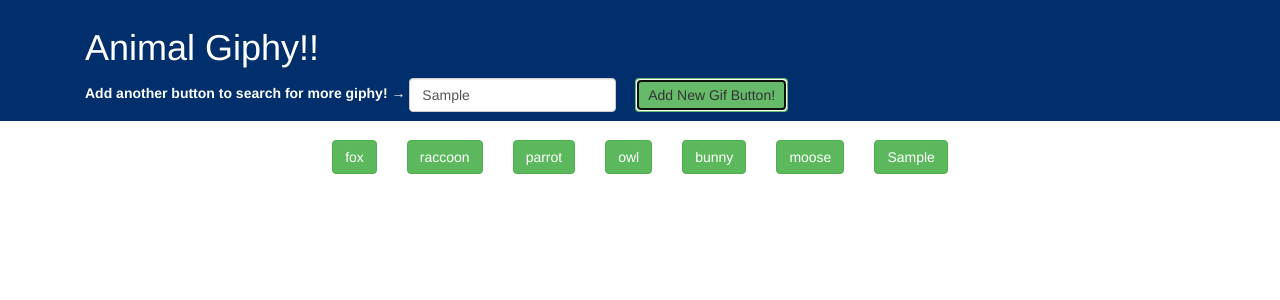
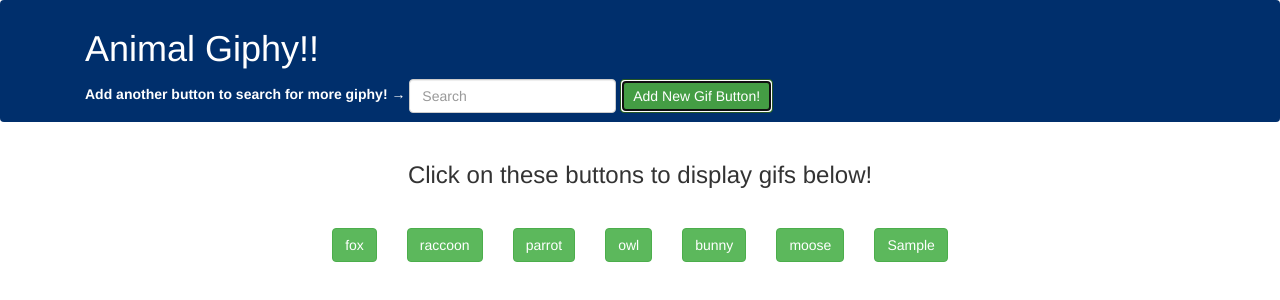
Before and after one commit to bafzali/giphy-api, a plain HTML site: page index.html in a window 1280 px wide. Both pictures are taken after typing "Sample" into the empty fields and a click on the button "Add New Gif Button!". Drawn offline with nearby package versions, Linux system fonts and the light colour scheme.

Commit message:
fully working, no youtube api set up yet

```diff
--- a/assets/css/style.css
+++ b/assets/css/style.css
@@ -8,9 +8,12 @@ secondary-dk: #338a3e
 */
 
 button {
-  margin: 0 15px;
+  margin: 15px;
   background-color: #66bb6a;
   color: white;
+}
+.form-button {
+  margin: 0;
 }
 
 .navbar {
@@ -30,8 +33,8 @@ button {
 
 .button-div {
   border: none;
-  padding: 30px;
+  padding: 15px;
   /* background-color: #01579b;  */
   position: relative;
-  margin: 110px 0 0 0;
+  /* margin: 110px 0 0 0; */
 }
--- a/assets/javascript/script.js
+++ b/assets/javascript/script.js
@@ -5,7 +5,7 @@ $(document).ready(function() {
 
   // $('body').prepend('<div id="button-div">');
 
-  const renderButtons = function() {
+  const renderGifButtons = function() {
     $('#button-div').empty();
 
     for (let i = 0; i < topics.length; i++) {
@@ -16,19 +16,22 @@ $(document).ready(function() {
     }
   };
 
-  renderButtons();
+  renderGifButtons();
 
   let animalImage;
+  // let animalVideo; // youtube test
 
   $('#add-button').on('click', function (event) {
     event.preventDefault();
     const newTopic = $('#search-input').val().trim();
     topics.push(newTopic);
     console.log(topics);
+    $('#search-input').val('');
 
-    renderButtons();
+    renderGifButtons();
   });
 
+  // youtube api key = AIzaSyBxqEx8Xk5_pyoETweQnZNfvdRYHoDQ0BE
   $(document).on('click', '.topic-button', function() {
     const topic = $(this).attr('data-name');
     const queryURL = `https://api.giphy.com/v1/gifs/search?q=${topic}&api_key=zXWzwP2wtMgQpbv9Jct4H4eVXZseqOyD&limit=10`;
@@ -42,7 +45,8 @@ $(document).ready(function() {
       for (let j = 0; j < 10; j++) {
         const animalDiv = $('<div class="inline">');
 
-        const p = $('<p>').text(`Rating: ${results[j].rating}`);
+        const pTitle = $('<p class="gif-title">').text(`Title: ${results[j].title}`);
+        const pRating = $('<p>').text(`Rating: ${results[j].rating}`);
 
         animalImage = $('<img>');
         animalImage.attr('src', results[j].images.fixed_height_still.url);
@@ -51,16 +55,15 @@ $(document).ready(function() {
         animalImage.attr('data-state', 'still');
         animalImage.attr('class', 'gif');
 
-        animalDiv.append(p);
+        animalDiv.append(pTitle);
+        animalDiv.append(pRating);
         animalDiv.append(animalImage);
 
         $('#giphy-dump').prepend(animalDiv);
       }
-    });
-  });
+
 
       $(document).on('click', '.gif', function() {
-    // console.log('hi'); // This logs 2x each click, trouble shoot if it causes problems
         const state = $(this).attr('data-state');
 
         if (state === 'still') {
@@ -72,3 +75,28 @@ $(document).ready(function() {
         }
       });
     });
+  });
+});
+
+// trying to figure out youtube API!!!!! did not succeed yet :-/
+//   // prepare the request
+//   const youtubeRequest = gapi.client.youtube.search.list({
+//     part: 'snippet',
+//     type: 'video',
+//     q: encodeURIComponent(topic).replace(/%20/g, '+'),
+//     maxResults: 5,
+//     order: 'viewCount',
+//     publishedAfter: '2017-01-01T00:00:00Z',
+//   });
+//   // execute the request
+//   request.execute(function(response) {
+//     console.log(response);
+//   });
+// });
+
+// function init() {
+//   gapi.client.setApiKey('AIzaSyBxqEx8Xk5_pyoETweQnZNfvdRYHoDQ0BE');
+//   gapi.client.load('youtube', 'v3', function() {
+//     // youtube api is ready
+//   });
+// }
--- a/index.html
+++ b/index.html
@@ -4,7 +4,7 @@
   <meta charset="UTF-8">
   <meta name="viewport" content="width=device-width, initial-scale=1.0">
   <meta http-equiv="X-UA-Compatible" content="ie=edge">
-  <title>Giphy API</title>
+  <title>Animals on the web</title>
   <!-- Latest compiled and minified CSS -->
   <link rel="stylesheet" href="https://maxcdn.bootstrapcdn.com/bootstrap/3.3.7/css/bootstrap.min.css" integrity="sha384-BVYiiSIFeK1dGmJRAkycuHAHRg32OmUcww7on3RYdg4Va+PmSTsz/K68vbdEjh4u" crossorigin="anonymous">
 
@@ -13,7 +13,7 @@
 </head>
 <body>
   <head>
-    <nav class="navbar navbar-fixed-top">
+    <nav class="navbar">
       <div class="container">
         <form class="navbar-form navbar-left" id="search-form" role="search">
           <h1>Animal Giphy!!</h1>
@@ -21,27 +21,30 @@
             <label for="search-input">Add another button to search for more giphy! &rarr; </label>
             <input type="text" id="search-input" class="form-control" placeholder="Search">
           </div>
-          <button type="submit" id="add-button" class="btn">Add New Gif Button!</button>
+          <button type="submit" id="add-button" class="btn btn-success form-button">Add New Gif Button!</button>
         </form>
       </div>
     </nav>
   </head>
   <main>
-    <div class="container-fluid">
+    <div class="container">
       <div class="row">
         <div class="col-xs-12 col-sm-12 col-md-12 text-center">
+          <h3>Click on these buttons to display gifs below!</h3>
           <div class="button-div" id="button-div"></div>
         </div>
       </div>
       <div class="col-xs-12 col-sm-12 col-md-12">
-        <div class="col-xs-12 col-sm-12 col-md-12 text-center">
-          <div class="inline" id="giphy-dump"></div>
-        </div>
+        <div class="inline" id="giphy-dump"></div>
       </div>
+      <!-- video dump below once I figure out the YouTube API -->
+      <!-- <div class="col-xs-12 col-sm-12 col-md-8">
+        <div class="inline" id="video-dump"></div>
+      </div> -->
     </div>
   </main>
 
-
+  <!-- <script src="https://apis.google.com/js/client.js?onload=init"></script> -->
   <script src="https://code.jquery.com/jquery-3.3.1.js" integrity="sha256-2Kok7MbOyxpgUVvAk/HJ2jigOSYS2auK4Pfzbm7uH60=" crossorigin="anonymous"></script>
   <script src="https://maxcdn.bootstrapcdn.com/bootstrap/3.3.7/js/bootstrap.min.js" integrity="sha384-Tc5IQib027qvyjSMfHjOMaLkfuWVxZxUPnCJA7l2mCWNIpG9mGCD8wGNIcPD7Txa" crossorigin="anonymous"></script>
   <script src="./assets/javascript/script.js"></script>
```
Lines whose indentation alone changed are shown as unchanged.
